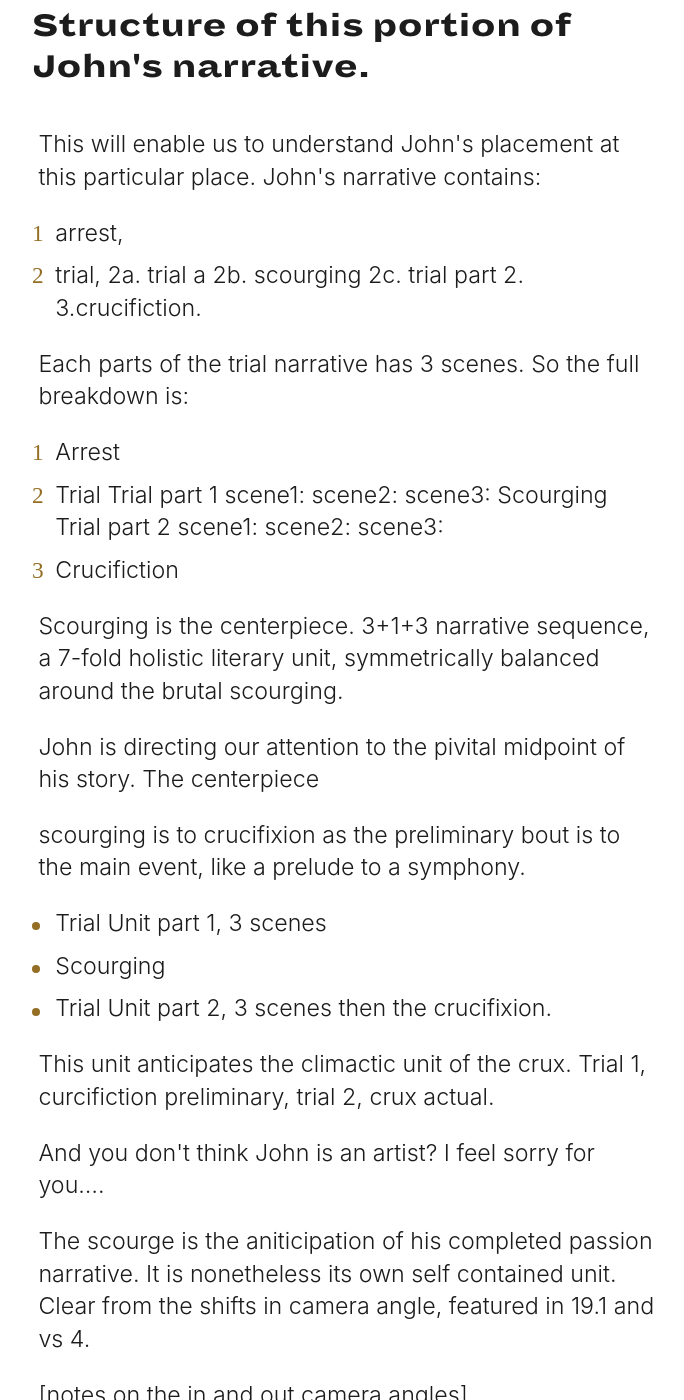
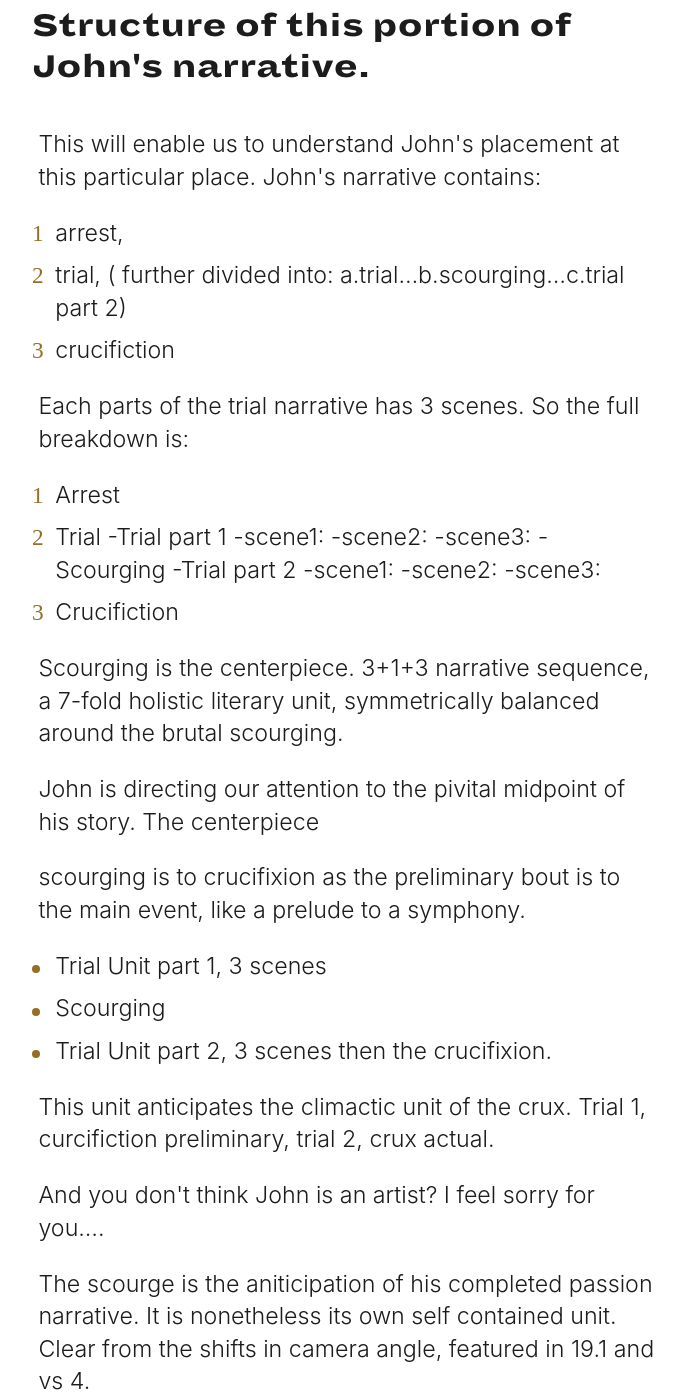
Before and after one commit to jsantiago611/digital-garden-master, a Jekyll site: the page built from _posts/2022-05-22-scourging.md, in a window 1280 px wide and 1400 px high, scrolled down 1464 px. Shown: the whole window, without its empty margins (298-982 px from the left). Built offline with Jekyll 4.4.1, drawn with Linux system fonts in a browser that asks for light colours; some web fonts are replaced; some of the changed text lies outside the part shown.

Commit message:
Update 2022-05-22-scourging.md

```diff
--- a/_posts/2022-05-22-scourging.md
+++ b/_posts/2022-05-22-scourging.md
@@ -11,23 +11,22 @@ The scourging of Jesus, as described masterfully by James T. Dennisson (this not
 This will enable us to understand John's placement at this particular place.
 John's narrative contains:
 1. arrest,
-2. trial,
-  2a. trial a  2b. scourging  2c. trial part 2.
-3.crucifiction.
+2. trial, ( further divided into: a.trial...b.scourging...c.trial part 2)
+3. crucifiction
 
 Each parts of the trial narrative has 3 scenes. So the full breakdown is:
 
 1. Arrest
 2. Trial
-	Trial part 1
-		scene1:
-		scene2:
-		scene3:
-			Scourging
-	Trial part 2
-		scene1:
-		scene2:
-		scene3:
+	-Trial part 1
+		-scene1:
+		-scene2:
+		-scene3:
+			-Scourging
+	-Trial part 2
+		-scene1:
+		-scene2:
+		-scene3:
 3. Crucifiction
 
 Scourging is the centerpiece. 3+1+3 narrative sequence, a 7-fold holistic literary unit, symmetrically balanced around the brutal scourging.
@@ -47,7 +46,7 @@ And you don't think John is an artist? I feel sorry for you....
 
 The scourge is the aniticipation of his completed passion narrative. It is nonetheless its own self contained unit. Clear from the shifts in camera angle, featured in 19.1 and vs 4.
 
-[notes on the in and out camera angles]
+notes on the in and out camera angles
 
 The romans also add a coronation.
 A vicsious display of torture.
```
